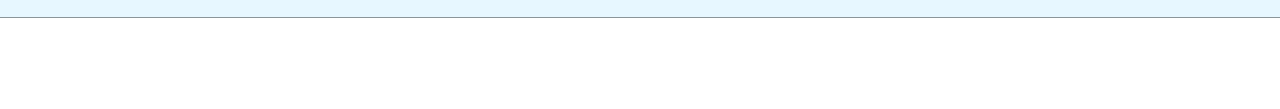
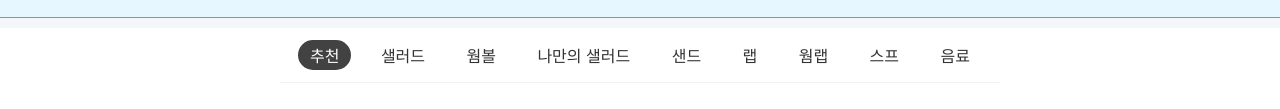
Before and after one commit to yoni-jo/NAVER_Order-page, a plain HTML site: page docs/index.html in a window 1280 px wide. Shown: the part 265-374 px from the top of the page. Drawn offline with Linux system fonts and the light colour scheme.

Commit message:
💄  메뉴카테고리 영역 스타일 작업완료

```diff
--- a/assets/scss/abstracts/_variables.scss
+++ b/assets/scss/abstracts/_variables.scss
@@ -5,3 +5,5 @@ $font-default: -apple-system, BlinkMacSystemFont, helvetica, Apple SD Gothic Neo
 $m-padding:18px;
 $place-header-height:48px;
 $place-tab-height:46px;
+
+$header-height:$place-header-height+$place-tab-height;
--- /dev/null
+++ b/assets/scss/components/_menu_category_area.scss
@@ -0,0 +1,43 @@
+.menu-category-area {
+    position: sticky;
+    top: $place-header-height+$place-tab-height;
+    margin-top: 10px;
+    background-color: #fff;
+
+    .common-inner{
+        border-bottom: 1px solid $booking-color-border144;
+    }
+    .category-list {
+        display: flex;
+        justify-content: space-between;
+        align-content: center;
+        height: 54px;
+    }
+
+    .category-item {
+
+        display: flex;
+        align-items: center;
+        &:first-child{
+            padding-left: $m-padding;
+        }
+        &:last-child{
+            padding-right: $m-padding;
+        }
+    }
+
+    .category-tab {
+        display: flex;
+        align-items: center;
+        padding: 0 12px;
+        font-size: 16px;
+        height: 30px;
+        color: $booking-color-text6;
+        &.is-active{
+            background-color: $booking-color-bg165;
+            color:#fff;
+            border-radius: 24px;
+        }
+
+    }
+}
--- a/assets/scss/pages/_order_page.scss
+++ b/assets/scss/pages/_order_page.scss
@@ -1,8 +1,13 @@
-.order-info-area{
+.container {
+    background-color: $booking-color-border151;
+}
+
+.order-info-area {
     padding-top: $place-header-height+$place-tab-height;
 
 }
-.common-inner{
+
+.common-inner {
     margin: 0 auto;
     max-width: 720px;
 }
--- a/assets/scss/styles.scss
+++ b/assets/scss/styles.scss
@@ -7,5 +7,6 @@
 @import "./components/order_type";
 @import "./components/header_area";
 @import "./components/order_info_area";
+@import "./components/menu_category_area";
 
 @import "./pages/order_page";
--- a/docs/index.html
+++ b/docs/index.html
@@ -5,13 +5,12 @@
   <meta charset="UTF-8">
   <meta http-equiv="X-UA-Compatible" content="IE=edge">
   <meta name="viewport" content="width=device-width, initial-scale=1.0">
-  <title>제로베이스 마크업</title>
+  <title>샐러디</title>
   <link rel="stylesheet" href="../assets/css/styles.css">
   <link rel="stylesheet" href="https://cdnjs.cloudflare.com/ajax/libs/font-awesome/6.0.0/css/all.min.css"
     integrity="sha512-9usAa10IRO0HhonpyAIVpjrylPvoDwiPUiKdWk5t3PyolY1cOd4DSE0Ga+ri4AuTroPR5aQvXU9xC6qOPnzFeg=="
     crossorigin="anonymous" referrerpolicy="no-referrer" />
-    <link href="https://fonts.googleapis.com/css2?family=Material+Icons"
-      rel="stylesheet">
+  <link href="https://fonts.googleapis.com/css2?family=Material+Icons" rel="stylesheet">
 </head>
 
 <body>
@@ -55,23 +54,44 @@
           <!-- 주문분류 START -->
           <div class="tab-switch-box" role="tablist">
             <a href="javascript:void(0)" class="tab-switch is-active" role="tab">
-              <i class="material-icons">shopping_bag</i>포장할게요<img src="../assets/images/ico-check.svg" class="ico-check" aria-hidden="true">
+              <i class="material-icons">shopping_bag</i>포장할게요<img src="../assets/images/ico-check.svg" class="ico-check"
+                aria-hidden="true">
             </a>
             <a href="javascript:void(0)" class="tab-switch" role="tab">
-              <i class="material-icons">restaurant</i> 먹고갈게요<img src="../assets/images/ico-check.svg" class="ico-check" aria-hidden="true">
+              <i class="material-icons">restaurant</i> 먹고갈게요<img src="../assets/images/ico-check.svg" class="ico-check"
+                aria-hidden="true">
             </a>
           </div>
 
           <div class="info-main-notice">가지고 가실 수 있게 포장해 드립니다.</div>
-           <div class="info-main-notice alert hidden">
-             <i class="material-icons"> schedule&nbsp;</i> 지금은 주문을 받을 수 없습니다.</div>
+          <div class="info-main-notice alert hidden">
+            <i class="material-icons"> schedule&nbsp;</i> 지금은 주문을 받을 수 없습니다.
+          </div>
+          <!-- 주문분류 END -->
 
 
-          <!-- 주문분류 END -->
         </div>
       </div>
     </div>
     <!-- 주문정보영역 END -->
+
+    <!-- 메뉴 카테고리 영역 START -->
+    <div class="menu-category-area">
+      <div class="common-inner">
+        <ul class="category-list  scroll-x">
+          <li class="category-item"><a href="javascript:void(0)" class="category-tab is-active">추천</a></li>
+          <li class="category-item"><a href="javascript:void(0)" class="category-tab">샐러드</a></li>
+          <li class="category-item"><a href="javascript:void(0)" class="category-tab">웜볼</a></li>
+          <li class="category-item"><a href="javascript:void(0)" class="category-tab">나만의 샐러드</a></li>
+          <li class="category-item"><a href="javascript:void(0)" class="category-tab">샌드</a></li>
+          <li class="category-item"><a href="javascript:void(0)" class="category-tab">랩</a></li>
+          <li class="category-item"><a href="javascript:void(0)" class="category-tab">웜랩</a></li>
+          <li class="category-item"><a href="javascript:void(0)" class="category-tab">스프</a></li>
+          <li class="category-item"><a href="javascript:void(0)" class="category-tab">음료</a></li>
+        </ul>
+      </div>
+    </div>
+    <!-- 메뉴 카테고리 영역 END  -->
   </div>
 
 
```
Also changed, not shown: assets/css/styles.css.
